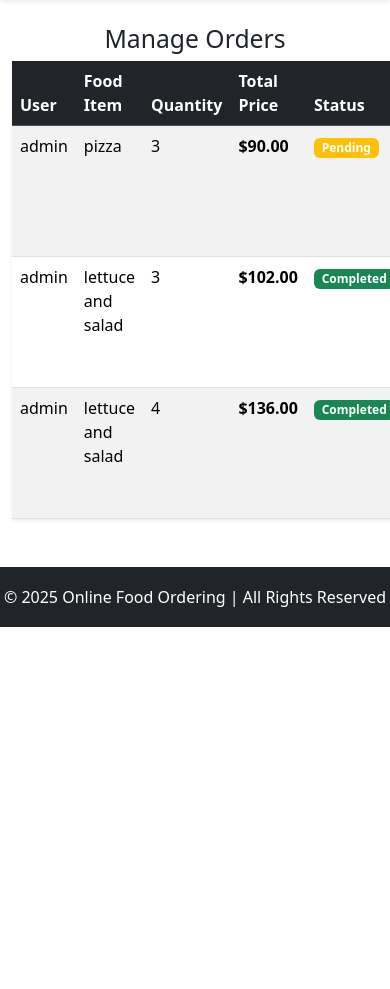
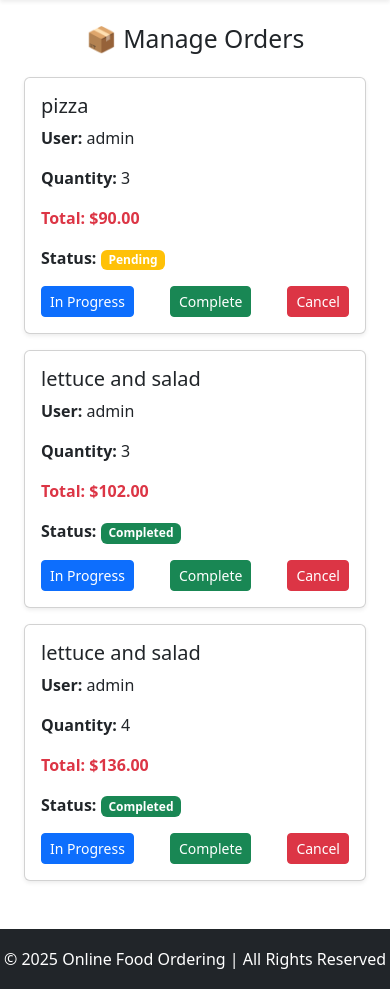
Before and after one commit to trustedprince01/foodordering, a Django app: page /manage-orders/ in a window 390 px wide; the page is wider, and only the part inside the window is pictured. Shown: the part 60-1049 px from the top of that part. Before the commit the page ends 687 px from the top of that part, so only its background shows below. Run offline with Django 5.2, Linux system fonts and the light colour scheme; a user stored in the database is signed in; data comes from the database, SQL or seed files in the repository.

Commit message:
removed request password and did some other things

```diff
--- a/templates/food_ordering/manage_orders.html
+++ b/templates/food_ordering/manage_orders.html
@@ -2,9 +2,13 @@
 {% block title %}Manage Orders{% endblock %}
 
 {% block content %}
-<h2 class="text-center">Manage Orders</h2>
+<div class="container">
+    <h2 class="text-center mb-4">📦 Manage Orders</h2>
 
-<table class="table table-striped shadow-sm">
+    {% if orders %}
+        <div class="d-none d-md-block">
+            <!-- ✅ Desktop View (Table) -->
+            <table class="table table-striped shadow-sm text-center">
                 <thead class="table-dark">
                     <tr>
                         <th>User</th>
@@ -21,13 +25,13 @@
                         <td>{{ order.user.username }}</td>
                         <td>{{ order.food.name }}</td>
                         <td>{{ order.quantity }}</td>
-            <td class="fw-bold">${{ order.total_price }}</td>
+                        <td class="fw-bold text-danger">${{ order.total_price }}</td>
                         <td>
                             <span class="badge
-                    {% if order.status == 'Pending' %}bg-warning
-                    {% elif order.status == 'In Progress' %}bg-info
-                    {% elif order.status == 'Completed' %}bg-success
-                    {% elif order.status == 'Cancelled' %}bg-danger
+                                {% if order.status == 'Pending' %} bg-warning
+                                {% elif order.status == 'In Progress' %} bg-info
+                                {% elif order.status == 'Completed' %} bg-success
+                                {% elif order.status == 'Cancelled' %} bg-danger
                                 {% endif %}">
                                 {{ order.status }}
                             </span>
@@ -43,4 +47,43 @@
                     {% endfor %}
                 </tbody>
             </table>
+        </div>
+
+        <!-- ✅ Mobile View (Cards) -->
+        <div class="d-md-none">
+            {% for order in orders %}
+            <div class="card mb-3 shadow-sm">
+                <div class="card-body">
+                    <h5 class="card-title">{{ order.food.name }}</h5>
+                    <p><strong>User:</strong> {{ order.user.username }}</p>
+                    <p><strong>Quantity:</strong> {{ order.quantity }}</p>
+                    <p class="fw-bold text-danger"><strong>Total:</strong> ${{ order.total_price }}</p>
+                    <p>
+                        <strong>Status:</strong>
+                        <span class="badge
+                            {% if order.status == 'Pending' %} bg-warning
+                            {% elif order.status == 'In Progress' %} bg-info
+                            {% elif order.status == 'Completed' %} bg-success
+                            {% elif order.status == 'Cancelled' %} bg-danger
+                            {% endif %}">
+                            {{ order.status }}
+                        </span>
+                    </p>
+
+                    <div class="d-flex justify-content-between">
+                        <a href="{% url 'update_order_status' order.id 'In Progress' %}" class="btn btn-primary btn-sm">In Progress</a>
+                        <a href="{% url 'update_order_status' order.id 'Completed' %}" class="btn btn-success btn-sm">Complete</a>
+                        <a href="{% url 'cancel_order' order.id %}" class="btn btn-danger btn-sm">Cancel</a>
+                    </div>
+                </div>
+            </div>
+            {% empty %}
+            <p class="text-center">No orders found.</p>
+            {% endfor %}
+        </div>
+
+    {% else %}
+        <p class="text-center">No orders found.</p>
+    {% endif %}
+</div>
 {% endblock %}
```
Also changed, not shown: templates/food_ordering/register.html (+0 -16 lines). Lines whose indentation alone changed are shown as unchanged.
